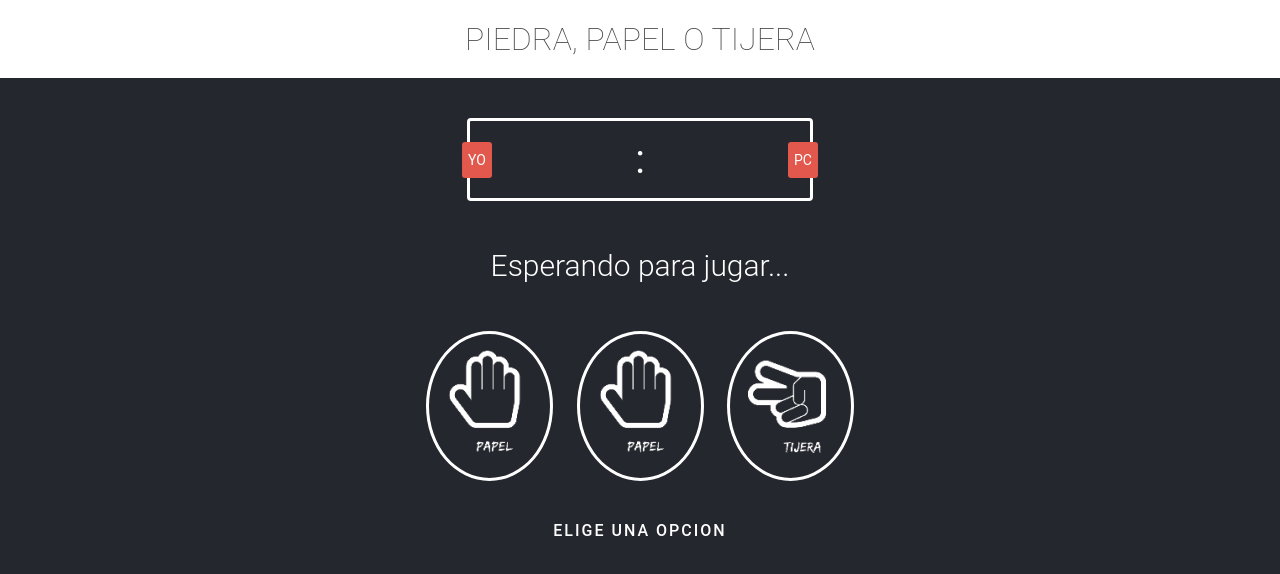
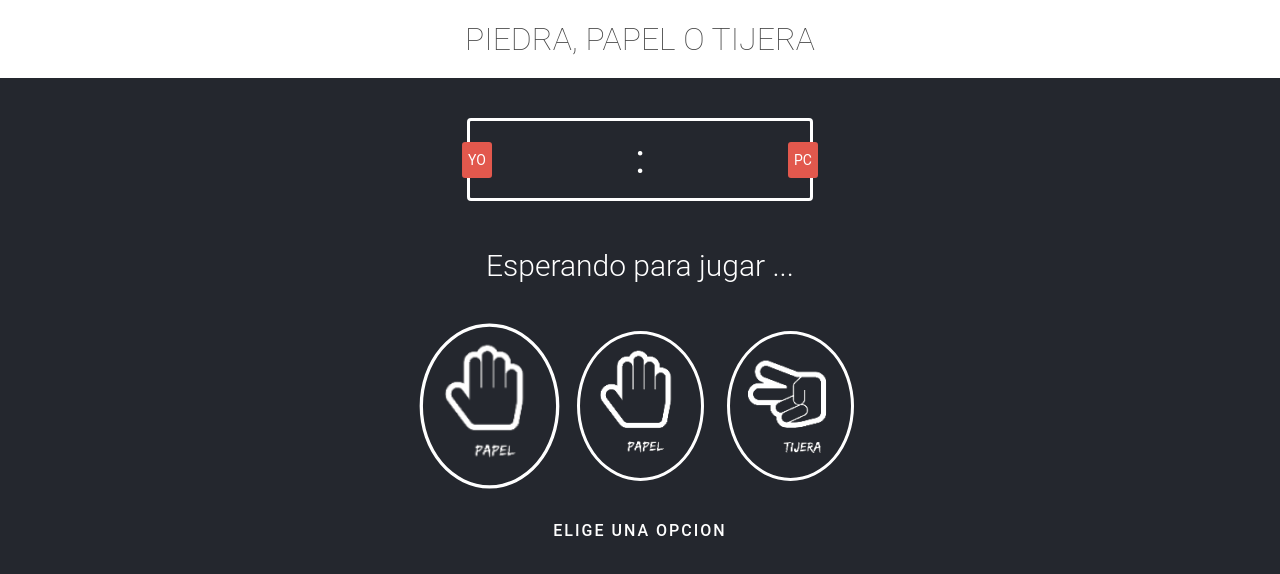
Before and after one commit to colorodriguezf/piedra_papel_tijera, a plain HTML site: page index.html in a window 1280 px wide. In both pictures the pointer is over the element 489 px from the left and 406 px from the top of the page. Drawn offline with Linux system fonts and the light colour scheme.

Commit message:
interfaz

```diff
--- a/index.html
+++ b/index.html
@@ -17,7 +17,7 @@
         <span id="user-score"></span> :  <span id="computer-score"></span>
     </div>
     <div class="resultado">
-        <p>Esperando para jugar...</p>
+        <p>Esperando para jugar <span class="esperandoParaJugar">...</span></p>
     </div>
     <div class="opciones">
         <div id="piedra" class="opcion">
--- a/styles.css
+++ b/styles.css
@@ -60,6 +60,7 @@ header h1 {
     line-height:50px;
 }
 
+
 .opciones {
     margin:0 auto;
     text-align: center;
@@ -76,6 +77,9 @@ header h1 {
 }
 .opcion img {
     filter: invert(100%);
+}
+.opcion:hover {
+    transform:scale(1.1);
 }
 
 #mensaje {
```
